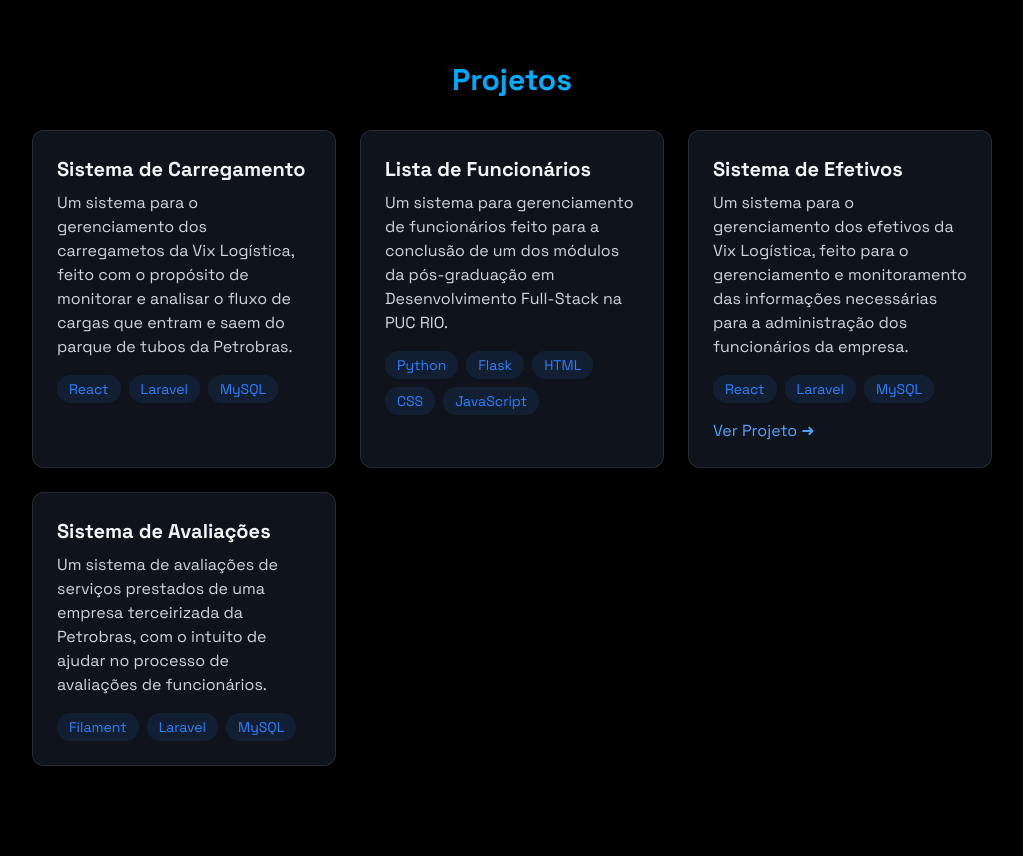
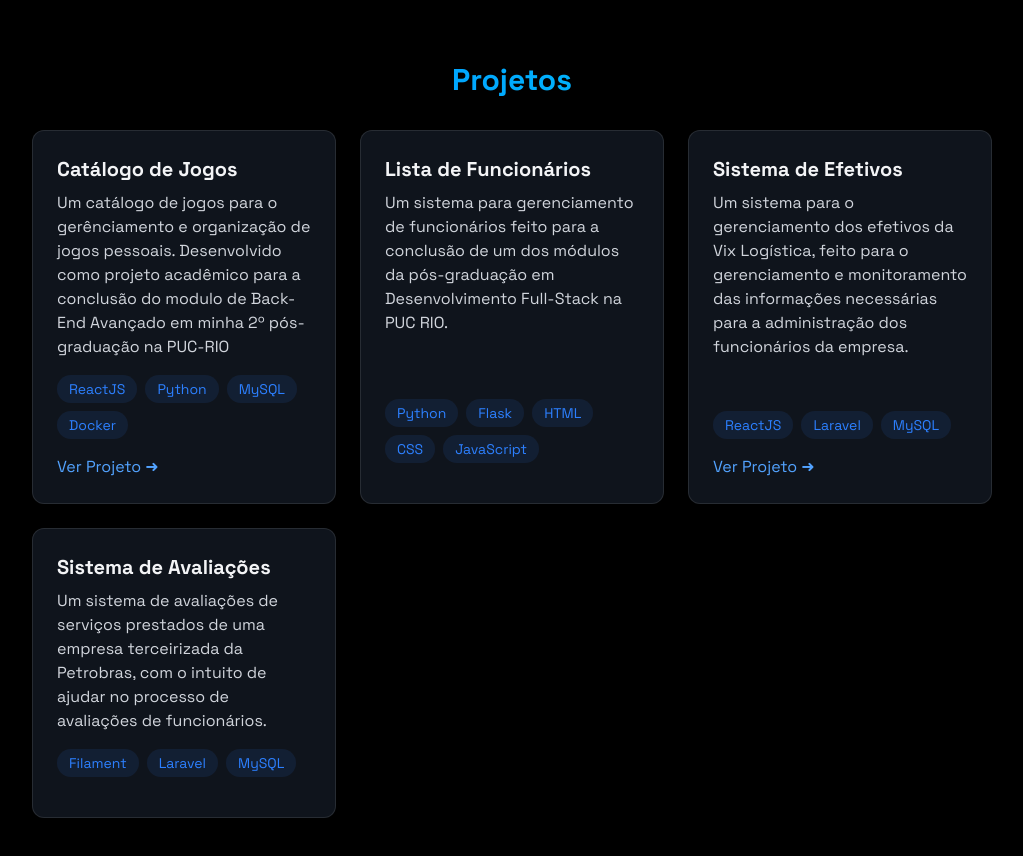
Before and after one commit to Danreby/danreby-portifolio, a React (Vite) app: page / in a window 1280 px wide. Shown: the part 2260-3116 px from the top of the page, without its empty margins (128-1151 px from the left). Built offline with nearby package versions, Linux system fonts and the light colour scheme.

Commit message:
Adicionando o projeto da pós

```diff
--- a/index.html
+++ b/index.html
@@ -7,7 +7,7 @@
     <link rel="preconect" href="https://fonts.gstatic.com" />
     <link href="https://fonts.googleapis.com/css2?family=Space+Grotesk:wght@400;500;600;700&family=JetBrains+mono:wght@400;500;600;700&display=swap" rel="stylesheet"/>
     <meta name="viewport" content="width=device-width, initial-scale=1.0" />
-    <title>Neydo</title>
+    <title>Bernardo</title>
   </head>
   <body>
     <div id="root"></div>
--- a/src/components/sections/Projects.jsx
+++ b/src/components/sections/Projects.jsx
@@ -11,10 +11,10 @@ export const Projects = ({ language }) => {
             title: 'Projetos',
             projects: [
                 {
-                    title: 'Sistema de Carregamento',
-                    description: 'Um sistema para o gerenciamento dos carregametos da Vix Logística, feito com o propósito de monitorar e analisar o fluxo de cargas que entram e saem do parque de tubos da Petrobras.',
-                    technologies: ['React', 'Laravel', 'MySQL'],
-
+                    title: 'Catálogo de Jogos',
+                    description: 'Um catálogo de jogos para o gerênciamento e organização de jogos pessoais. Desenvolvido como projeto acadêmico para a conclusão do modulo de Back-End Avançado em minha 2º pós-graduação na PUC-RIO',
+                    technologies: ['ReactJS', 'Python', 'MySQL', 'Docker'],
+                    url: 'https://youtu.be/wUAtUlpYEI4',
                 },
                 {
                     title: 'Lista de Funcionários',
@@ -25,7 +25,7 @@ export const Projects = ({ language }) => {
                 {
                     title: 'Sistema de Efetivos',
                     description: 'Um sistema para o gerenciamento dos efetivos da Vix Logística, feito para o gerenciamento e monitoramento das informações necessárias para a administração dos funcionários da empresa.',
-                    technologies: ['React', 'Laravel', 'MySQL'],
+                    technologies: ['ReactJS', 'Laravel', 'MySQL'],
                     images: [
                         '/danreby-portifolio/img/Efetivo/pt/1.jpeg',
                         '/danreby-portifolio/img/Efetivo/pt/2.jpeg',
@@ -52,9 +52,10 @@ export const Projects = ({ language }) => {
             title: 'Projects',
             projects: [
                 {
-                    title: 'Loading System',
-                    description: 'A system for managing load operations at Vix Logística, designed to monitor and analyze the flow of cargo entering and leaving the Petrobras pipe yard.',
-                    technologies: ['React', 'Laravel', 'MySQL'],
+                    title: 'Game Catalog',
+                    description: 'A games catalog for managing and organizing a personal game collection. Developed as an academic project to complete the Advanced Back-End module of my second postgraduate program at PUC-Rio.',
+                    technologies: ['ReactJS', 'Python', 'MySQL', 'Docker'],
+                    url: 'https://youtu.be/wUAtUlpYEI4',
                 },
                 {
                     title: 'Employee List',
@@ -64,7 +65,7 @@ export const Projects = ({ language }) => {
                 {
                     title: 'Staff Management System',
                     description: 'A system for managing Vix Logística\'s staff, built to manage and monitor essential information for employee administration within the company.',
-                    technologies: ['React', 'Laravel', 'MySQL'],
+                    technologies: ['ReactJS', 'Laravel', 'MySQL'],
                     images: [
                         '/danreby-portifolio/img/Efetivo/en/1.jpg',
                         '/danreby-portifolio/img/Efetivo/en/2.jpg',
@@ -92,10 +93,24 @@ export const Projects = ({ language }) => {
     const { title, projects } = texts[language] || texts.pt;
 
     const openOverview = (project) => {
+        if (project.images && project.images.length > 0) {
+            setSelected({ ...project, language });
+            setIsOpen(true);
+            return;
+        }
+
+        if (project.url) {
+            window.open(project.url, "_blank", "noopener,noreferrer");
+            return;
+        }
+
         setSelected({ ...project, language });
         setIsOpen(true);
     };
-  const closeOverview = () => setIsOpen(false);
+    const closeOverview = () => {
+        setIsOpen(false);
+        setSelected(null);
+    };
 
     return (
         <section id="projects" className="min-h-screen flex items-center justify-center py-20">
@@ -106,25 +121,38 @@ export const Projects = ({ language }) => {
                     </h2>
                     <div className="grid grid-cols-1 md:grid-cols-2 lg:grid-cols-3 gap-6">
                         {projects.map((project, index) => (
-                            <div key={index} className="p-6 rounded-xl border border-white/10 hover:-translate-y-1 hover:border-blue-500/20 hover:shadow-[0_2px_8px_rgba(59, 130, 246, 0.2)] transition-all bg-gray-800/50">
+                            <div
+                            key={index}
+                            className="p-6 rounded-xl border border-white/10 hover:-translate-y-1 hover:border-blue-500/20 hover:shadow-[0_2px_8px_rgba(59, 130, 246, 0.2)] transition-all bg-gray-800/50
+                                        flex flex-col justify-between h-full"
+                            >
+                                <div>
                                     <h3 className="text-xl font-bold mb-2">{project.title}</h3>
                                     <p className="text-gray-300 mb-4 break-words">{project.description}</p>
-                                <div className="flex flex-wrap gap-2">
+                                </div>
+
+                                <div>
+                                    <div className="flex flex-wrap gap-2 mb-4">
                                     {project.technologies.map((tech, key) => (
-                                        <span key={key} className="bg-blue-500/10 text-blue-500 px-3 py-1 rounded-full text-sm hover:bg-blue-500/20 hover:shadow-[0_2px_8px_rgba(59, 130, 246, 0.1)] transition-all">
+                                        <span
+                                        key={key}
+                                        className="bg-blue-500/10 text-blue-500 px-3 py-1 rounded-full text-sm hover:bg-blue-500/20 hover:shadow-[0_2px_8px_rgba(59, 130, 246, 0.1)] transition-all"
+                                        >
                                         {tech}
                                         </span>
                                     ))}
                                     </div>
+
                                     <div className="flex justify-between items-center">
-                                    {project.images?.length > 0 && (
+                                    {(project.images?.length > 0 || project.url) && (
                                         <button
                                         onClick={() => openOverview(project)}
-                                    className="text-blue-400 hover:text-blue-300 transition-colors mt-4"
+                                        className="text-blue-400 hover:text-blue-300 transition-colors"
                                         >
-                                    {language === 'pt' ? 'Ver Projeto ➜' : 'View Project ➜'}
+                                        {language === "pt" ? "Ver Projeto ➜" : "View Project ➜"}
                                         </button>
                                     )}
+                                    </div>
                                 </div>
                             </div>
                         ))}
```
Lines whose indentation alone changed are shown as unchanged.
